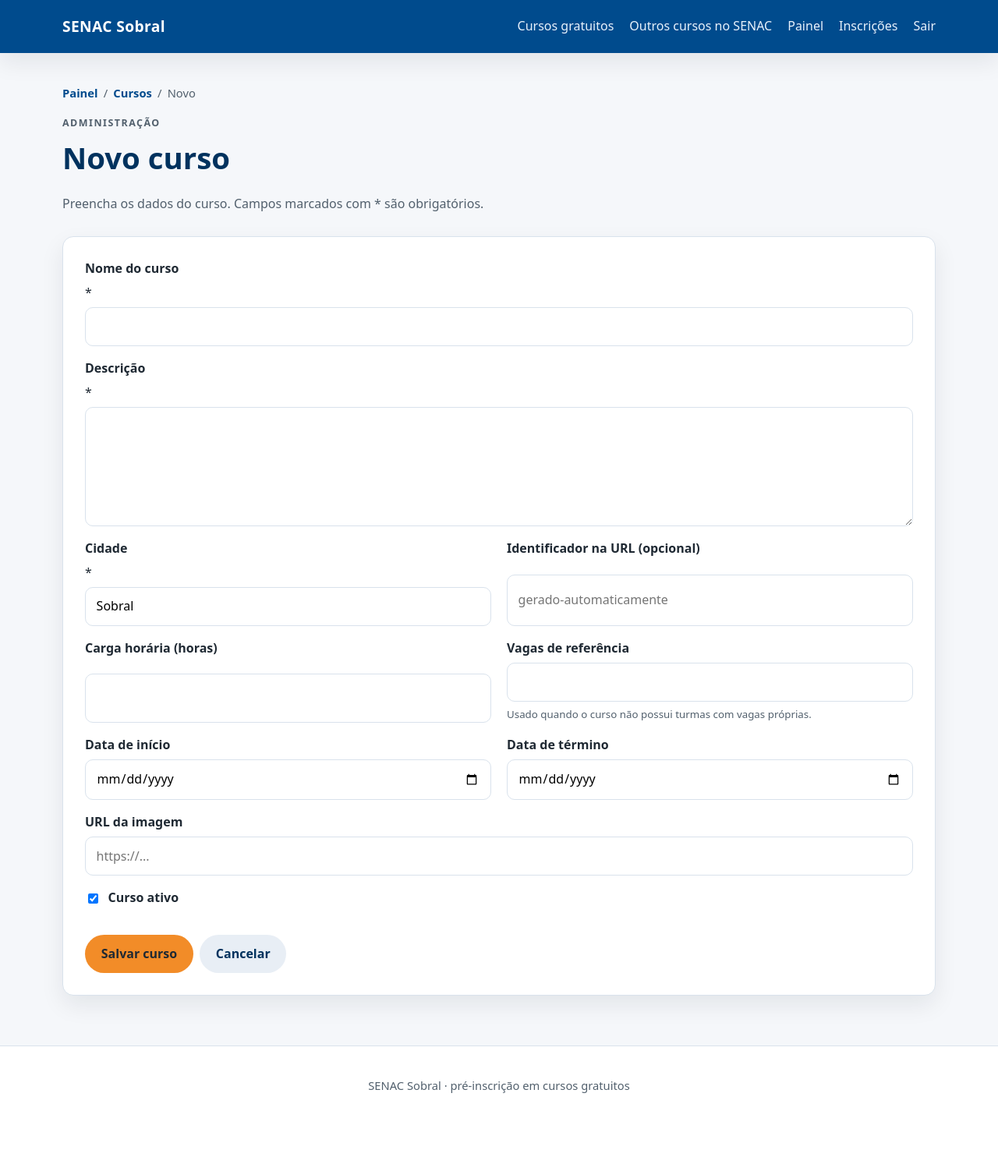
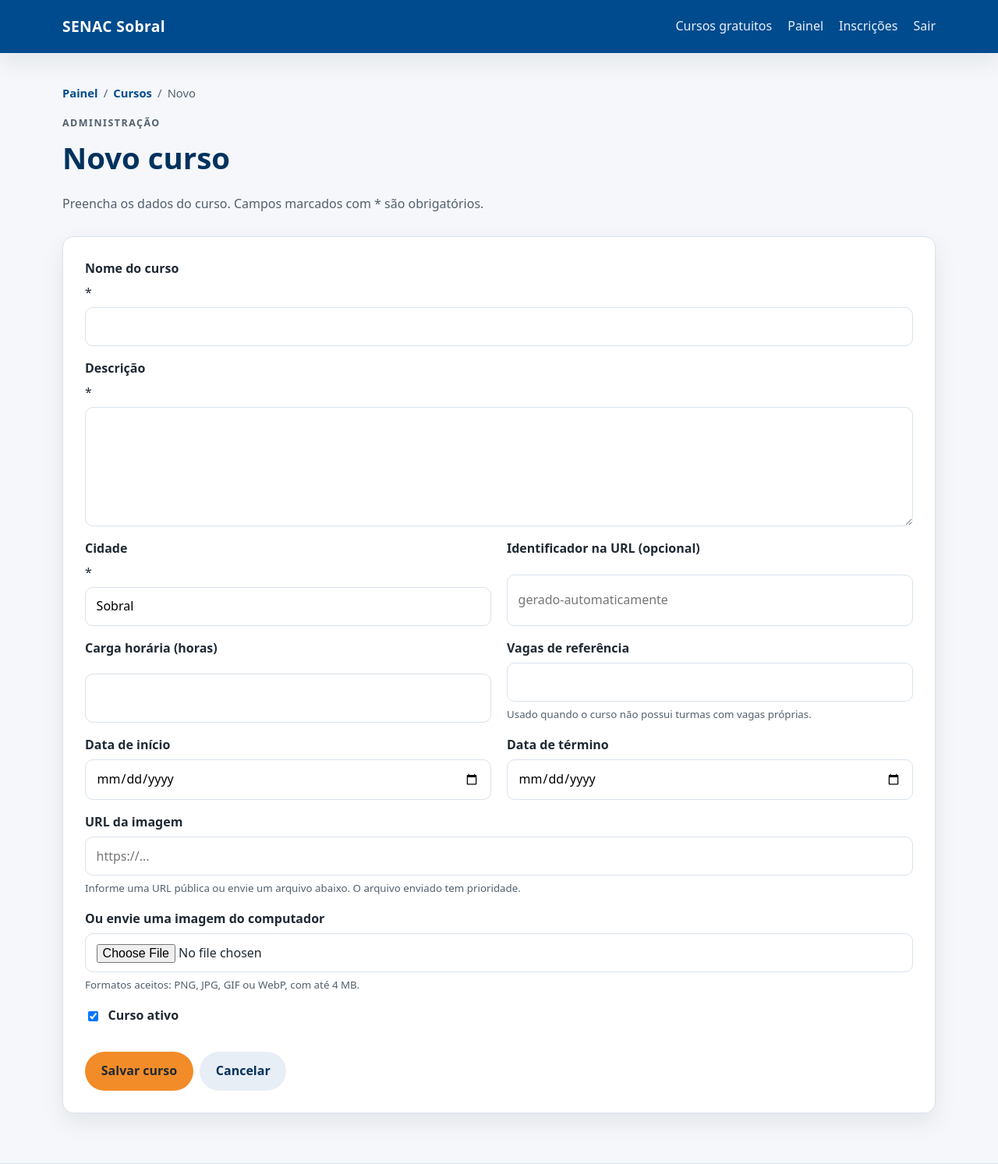
Before and after one commit to Brandoon001/agendamento-cursos-senac, a Flask app: page /admin/cursos/novo in a window 1280 px wide. Shown: the top 1493 px of the page at 78% size. Before the commit the page ends 1402 px from the top, so only its background shows below. Run offline with Flask 3, Linux system fonts and the light colour scheme; the visitor is signed in with stand-in values (Sample User, id 1); parts of the project's set-up code (start-up, migrations or seed data) failed here and were passed over; some libraries are stand-ins or nearby versions.

Commit message:
feat: implement image upload functionality for courses and update related forms and templates

```diff
--- a/app/blueprints/admin/routes.py
+++ b/app/blueprints/admin/routes.py
@@ -28,6 +28,7 @@ from app.services.curso_service import (
 )
 from app.services.exportacao_service import gerar_planilha_inscricoes
 from app.services.inscricao_service import InscricaoService
+from app.services.upload_imagem_service import UploadImagemService
 
 
 @bp.before_request
@@ -146,11 +147,10 @@ def novo_curso():
         formulario.cidade.data = current_app.config["CIDADE_PADRAO"]
 
     if formulario.validate_on_submit():
-        try:
-            curso = servico.criar_curso(_dados_do_formulario(formulario))
-        except ValueError as erro:
-            flash(str(erro), "error")
-        else:
+        curso, erro = _salvar_curso(formulario, servico)
+        if erro:
+            flash(erro, "error")
+        elif curso is not None:
             flash("Curso cadastrado com sucesso.", "success")
             return redirect(
                 url_for("admin.turmas_do_curso", curso_id=curso.id)
@@ -176,11 +176,10 @@ def editar_curso(curso_id: int):
     formulario = CursoForm(obj=curso)
 
     if formulario.validate_on_submit():
-        try:
-            servico.atualizar_curso(curso, _dados_do_formulario(formulario))
-        except ValueError as erro:
-            flash(str(erro), "error")
-        else:
+        curso_salvo, erro = _salvar_curso(formulario, servico, curso)
+        if erro:
+            flash(erro, "error")
+        elif curso_salvo is not None:
             flash("Curso atualizado com sucesso.", "success")
             return redirect(url_for("admin.cursos"))
 
@@ -230,11 +229,13 @@ def excluir_curso(curso_id: int):
         flash("Curso não encontrado.", "error")
         return redirect(url_for("admin.cursos"))
 
+    imagem_url = curso.imagem_url
     try:
         servico.excluir_curso(curso)
     except ValueError as erro:
         flash(str(erro), "error")
     else:
+        UploadImagemService().remover(imagem_url)
         flash("Curso excluído com sucesso.", "success")
 
     return redirect(url_for("admin.cursos"))
@@ -375,6 +376,42 @@ def excluir_turma(turma_id: int):
     )
 
 
+def _salvar_curso(
+    formulario: CursoForm,
+    servico: CursoService,
+    curso: Curso | None = None,
+) -> tuple[Curso | None, str | None]:
+    """Persiste o curso e a imagem enviada, substituindo a anterior."""
+    arquivo = formulario.imagem_upload.data
+    nova_url = None
+    if arquivo and arquivo.filename:
+        try:
+            nova_url = UploadImagemService().salvar(arquivo)
+        except ValueError as erro:
+            formulario.imagem_upload.errors.append(str(erro))
+            return None, None
+
+    dados = _dados_do_formulario(formulario)
+    if nova_url:
+        dados["imagem_url"] = nova_url
+    imagem_anterior = curso.imagem_url if curso is not None else None
+
+    try:
+        if curso is None:
+            curso = servico.criar_curso(dados)
+        else:
+            servico.atualizar_curso(curso, dados)
+    except ValueError as erro:
+        if nova_url:
+            UploadImagemService().remover(nova_url)
+        return None, str(erro)
+
+    if imagem_anterior and imagem_anterior != dados.get("imagem_url"):
+        UploadImagemService().remover(imagem_anterior)
+
+    return curso, None
+
+
 def _dados_do_formulario(formulario) -> dict[str, object]:
     campos = CAMPOS_CURSO if isinstance(formulario, CursoForm) else CAMPOS_TURMA
     return {campo: getattr(formulario, campo).data for campo in campos}
--- a/app/config.py
+++ b/app/config.py
@@ -13,6 +13,8 @@ from dotenv import load_dotenv
 
 BASE_DIR = Path(__file__).resolve().parent.parent
 INSTANCE_DIR = BASE_DIR / "instance"
+
+EXTENSOES_IMAGEM_PERMITIDAS = ("png", "jpg", "jpeg", "gif", "webp")
 
 load_dotenv(BASE_DIR / ".env")
 
@@ -44,6 +46,10 @@ class Config:
     WTF_CSRF_TIME_LIMIT = int(os.getenv("WTF_CSRF_TIME_LIMIT", "3600"))
 
     MAX_CONTENT_LENGTH = 4 * 1024 * 1024
+
+    UPLOAD_FOLDER = BASE_DIR / "app" / "static" / "uploads"
+    UPLOAD_URL_PREFIX = "/static/uploads/"
+    UPLOAD_EXTENSOES_IMAGEM = EXTENSOES_IMAGEM_PERMITIDAS
 
     CIDADE_PADRAO = os.getenv("CIDADE_PADRAO", "Sobral")
     PORTAL_CURSOS_URL = os.getenv(
--- a/app/forms/curso.py
+++ b/app/forms/curso.py
@@ -2,7 +2,11 @@
 
 from __future__ import annotations
 
+from urllib.parse import urlsplit
+
+from flask import current_app
 from flask_wtf import FlaskForm
+from flask_wtf.file import FileAllowed, FileField
 from wtforms import (
     BooleanField,
     DateField,
@@ -16,9 +20,36 @@ from wtforms.validators import (
     Length,
     NumberRange,
     Optional,
-    URL,
     ValidationError,
 )
+
+from app.config import EXTENSOES_IMAGEM_PERMITIDAS
+
+
+class ImagemUrl:
+    """Aceita URLs http(s) e caminhos locais gerados pelo upload de imagens."""
+
+    def __init__(self, message: str = "Informe uma URL de imagem válida.") -> None:
+        self.message = message
+
+    def __call__(self, form, field) -> None:
+        valor = (field.data or "").strip()
+        if not valor:
+            return
+
+        partes = urlsplit(valor)
+        if partes.scheme in {"http", "https"} and partes.netloc:
+            return
+
+        prefixo = str(
+            current_app.config.get("UPLOAD_URL_PREFIX", "/static/uploads/")
+        )
+        if not partes.scheme and not partes.netloc and valor.startswith(prefixo):
+            nome = valor[len(prefixo) :]
+            if nome and "/" not in nome and "\\" not in nome:
+                return
+
+        raise ValidationError(self.message)
 
 
 class CursoForm(FlaskForm):
@@ -93,10 +124,20 @@ class CursoForm(FlaskForm):
         "URL da imagem",
         validators=[
             Optional(),
-            URL(message="Informe uma URL de imagem válida."),
+            ImagemUrl(),
             Length(
                 max=500,
                 message="A URL deve ter no máximo 500 caracteres.",
+            ),
+        ],
+    )
+    imagem_upload = FileField(
+        "Ou envie uma imagem do computador",
+        validators=[
+            Optional(),
+            FileAllowed(
+                EXTENSOES_IMAGEM_PERMITIDAS,
+                message="Envie uma imagem PNG, JPG, GIF ou WebP.",
             ),
         ],
     )
--- /dev/null
+++ b/app/services/upload_imagem_service.py
@@ -0,0 +1,83 @@
+"""Armazenamento local das imagens enviadas para os cursos."""
+
+from __future__ import annotations
+
+import uuid
+from pathlib import Path
+
+from flask import current_app
+from werkzeug.datastructures import FileStorage
+from werkzeug.utils import secure_filename
+
+_ASSINATURAS = (
+    (b"\x89PNG\r\n\x1a\n", "png"),
+    (b"\xff\xd8\xff", "jpg"),
+    (b"GIF87a", "gif"),
+    (b"GIF89a", "gif"),
+)
+
+
+class UploadImagemService:
+    """Salva e remove imagens na pasta estática configurada."""
+
+    def salvar(self, arquivo: FileStorage) -> str:
+        extensao_original = self._extensao_original(arquivo)
+        if extensao_original not in current_app.config["UPLOAD_EXTENSOES_IMAGEM"]:
+            raise ValueError("Envie uma imagem PNG, JPG, GIF ou WebP.")
+
+        extensao = self._detectar_extensao(arquivo)
+        nome = f"{uuid.uuid4().hex}.{extensao}"
+        destino = self._pasta() / nome
+        arquivo.stream.seek(0)
+        arquivo.save(str(destino))
+
+        return f"{current_app.config['UPLOAD_URL_PREFIX']}{nome}"
+
+    def remover(self, imagem_url: str | None) -> None:
+        prefixo = str(current_app.config["UPLOAD_URL_PREFIX"])
+        if not imagem_url or not imagem_url.startswith(prefixo):
+            return
+
+        nome = imagem_url[len(prefixo) :]
+        if not nome or "/" in nome or "\\" in nome or ".." in nome:
+            return
+
+        caminho = self._pasta() / nome
+        if caminho.is_file():
+            caminho.unlink()
+
+    @staticmethod
+    def _pasta() -> Path:
+        pasta = Path(current_app.config["UPLOAD_FOLDER"])
+        pasta.mkdir(parents=True, exist_ok=True)
+        return pasta
+
+    @staticmethod
+    def _extensao_original(arquivo: FileStorage) -> str:
+        nome = secure_filename(arquivo.filename or "")
+        return nome.rsplit(".", 1)[-1].lower() if "." in nome else ""
+
+    @staticmethod
+    def _detectar_extensao(arquivo: FileStorage) -> str:
+        arquivo.stream.seek(0, 2)
+        tamanho = arquivo.stream.tell()
+        arquivo.stream.seek(0)
+
+        if tamanho == 0:
+            raise ValueError("O arquivo enviado está vazio.")
+        limite = int(
+            current_app.config.get("MAX_CONTENT_LENGTH", 4 * 1024 * 1024)
+        )
+        if tamanho > limite:
+            raise ValueError("A imagem deve ter no máximo 4 MB.")
+
+        cabecalho = arquivo.stream.read(12)
+        arquivo.stream.seek(0)
+
+        for assinatura, extensao in _ASSINATURAS:
+            if cabecalho.startswith(assinatura):
+                return extensao
+        if cabecalho[:4] == b"RIFF" and cabecalho[8:12] == b"WEBP":
+            return "webp"
+
+        raise ValueError("O arquivo enviado não é uma imagem válida.")
--- a/app/static/css/style.css
+++ b/app/static/css/style.css
@@ -848,6 +848,15 @@ code {
   font-weight: 600;
 }
 
+.image-preview {
+  display: block;
+  max-width: 240px;
+  height: auto;
+  margin-top: 0.5rem;
+  border: 1px solid var(--borda);
+  border-radius: 10px;
+}
+
 .form textarea,
 .form select {
   width: 100%;
--- a/app/templates/admin/cursos/formulario.html
+++ b/app/templates/admin/cursos/formulario.html
@@ -17,7 +17,7 @@
     <p>Preencha os dados do curso. Campos marcados com * são obrigatórios.</p>
   </section>
 
-  <form method="post" class="form form--wide" novalidate>
+  <form method="post" enctype="multipart/form-data" class="form form--wide" novalidate>
     {{ formulario.hidden_tag() }}
 
     <div class="form-grid">
@@ -73,7 +73,18 @@
       <div class="field field--span-2">
         {{ formulario.imagem_url.label }}
         {{ formulario.imagem_url(placeholder="https://...") }}
+        <small class="muted">Informe uma URL pública ou envie um arquivo abaixo. O arquivo enviado tem prioridade.</small>
         {% for erro in formulario.imagem_url.errors %}<span class="field-error">{{ erro }}</span>{% endfor %}
+      </div>
+
+      <div class="field field--span-2">
+        {{ formulario.imagem_upload.label }}
+        {{ formulario.imagem_upload(accept="image/png,image/jpeg,image/gif,image/webp") }}
+        <small class="muted">Formatos aceitos: PNG, JPG, GIF ou WebP, com até 4 MB.</small>
+        {% for erro in formulario.imagem_upload.errors %}<span class="field-error">{{ erro }}</span>{% endfor %}
+        {% if curso and curso.imagem_url %}
+          <img class="image-preview" src="{{ curso.imagem_url }}" alt="Imagem atual do curso">
+        {% endif %}
       </div>
 
       <div class="field field--checkbox field--span-2">
--- a/app/templates/components/navbar.html
+++ b/app/templates/components/navbar.html
@@ -4,9 +4,12 @@
 
     <nav class="nav-links" aria-label="Navegação principal">
       <a href="{{ url_for('catalogo.listar') }}">Cursos gratuitos</a>
-      <a href="{{ config.PORTAL_CURSOS_URL }}" target="_blank" rel="noopener noreferrer">
-        Outros cursos no SENAC
-      </a>
+
+      {% if not current_user.is_authenticated and request.endpoint != 'auth.login' %}
+        <a href="{{ config.PORTAL_CURSOS_URL }}" target="_blank" rel="noopener noreferrer">
+          Outros cursos no SENAC
+        </a>
+      {% endif %}
 
       {% if current_user.is_authenticated %}
         <a href="{{ url_for('admin.dashboard') }}">Painel</a>
```
Also changed, not shown: tests/test_app_factory.py (+16 -0 lines), tests/test_upload_imagem.py (added, +147 -0 lines), 2 other files.
